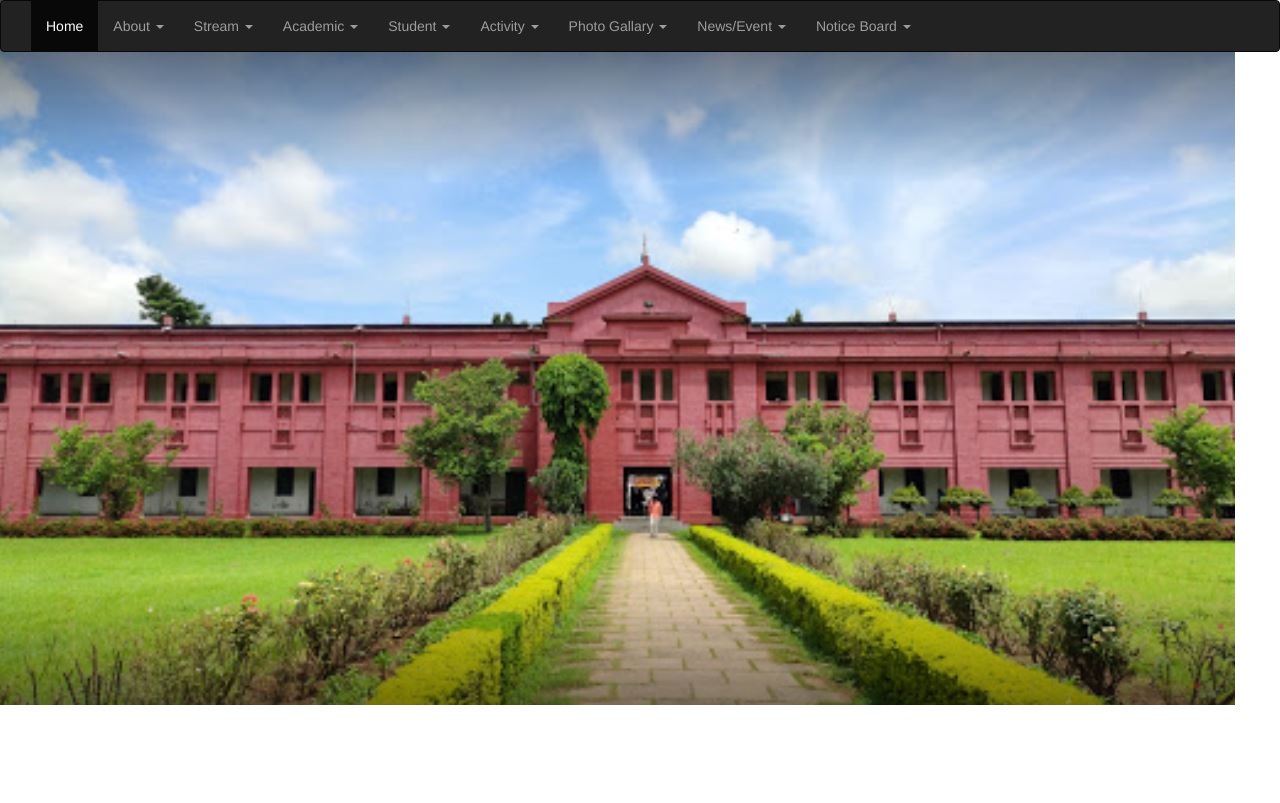
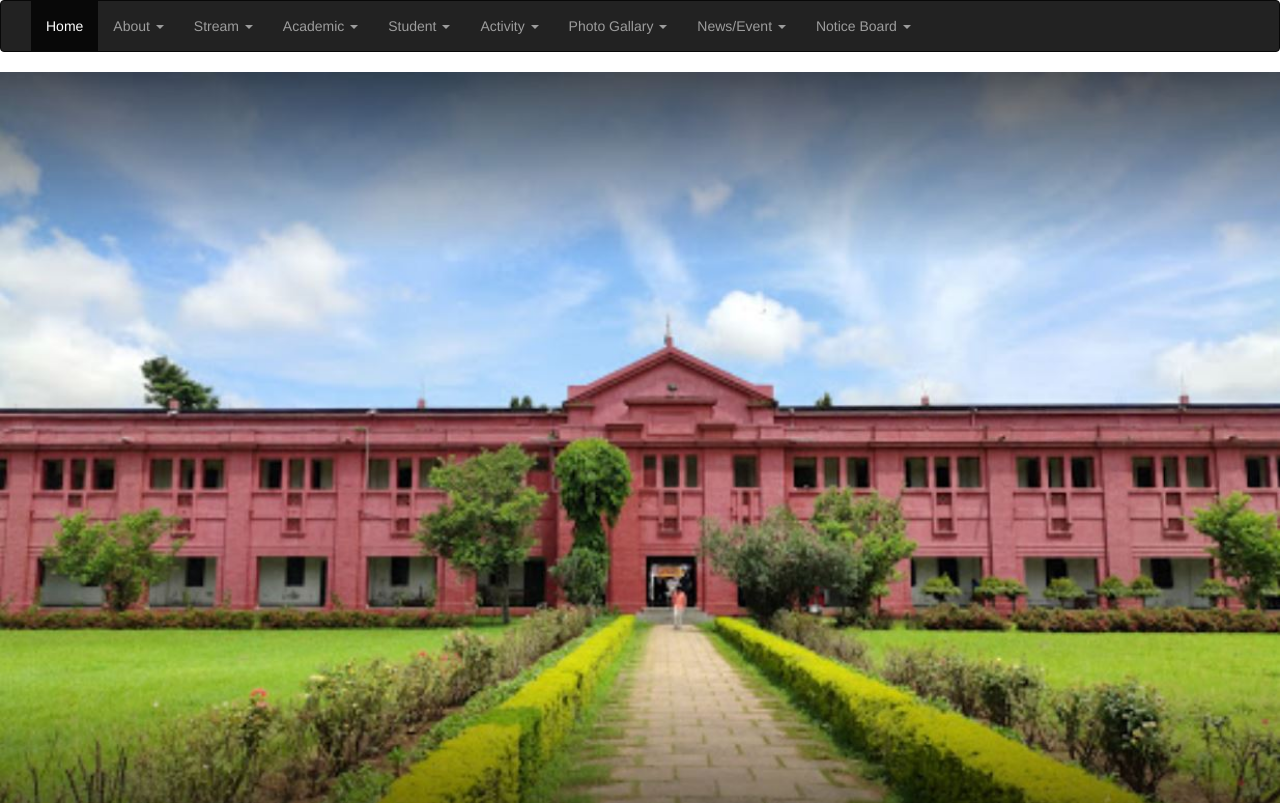
Before and after one commit to bsahoo8342/ravenshawuniversity, a plain HTML site: page index.html in a window 1280 px wide. Drawn offline with nearby package versions, Linux system fonts and the light colour scheme.

Commit message:
Update index.html

```diff
--- a/index.html
+++ b/index.html
@@ -10,9 +10,17 @@
 </head>
 <body>
 <style>
-  body{background-image:url(ravenshaw.jpg);
+  /* body{
+    background-image:url(ravenshaw.jpg);
       background-repeat: no-repeat;
-      height:100%;}
+      } */
+      .img1{
+        padding: 0;
+        margin:0 ;
+        width: 100%;
+        height: fit-content;
+      }
+
 </style>
 <nav class="navbar navbar-inverse">
   <div class="container-fluid">
@@ -89,6 +97,7 @@
     </ul>
   </div>
 </nav>
+<img class="img1" src="ravenshaw.jpg" alt="ravenshaw">
 
 </body>
 </html>
```
